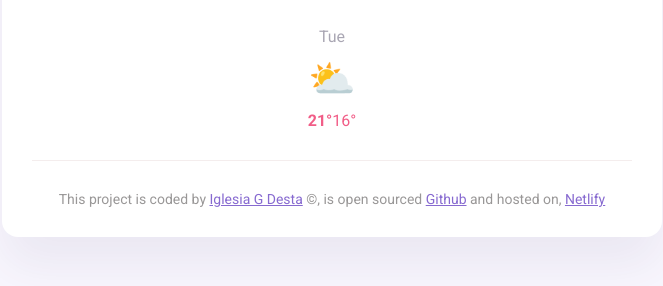
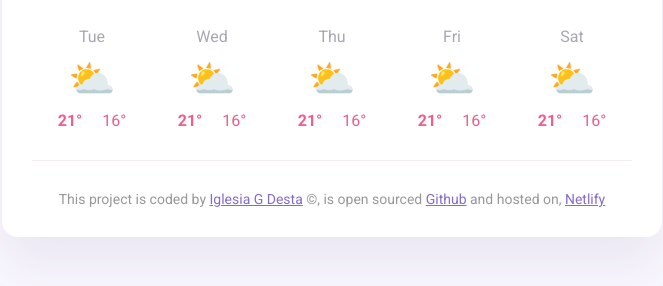
Before and after one commit to Idesta1/weather-forecast, a plain HTML site: page index.html in a window 1280 px wide. Shown: the part 462-748 px from the top of the page, without its empty margins (308-971 px from the left). Drawn offline with nearby package versions, Linux system fonts and the light colour scheme; no server answers.

Commit message:
adjusted the padding

```diff
--- a/index.html
+++ b/index.html
@@ -46,6 +46,38 @@
             <div class="weather-forecast-temp">16°</div>
       </div>
     </div>
+    <div class="weather-forecast-day">
+      <div class="weather-forecast-date">Wed</div>
+      <div class="weather-forecast-icon">⛅</div>
+      <div class="weather-forecast-temperature">
+        <div class="weather-forecast-temp"><strong>21°</strong></div>
+          <div class="weather-forecast-temp">16°</div>
+    </div>
+  </div>
+  <div class="weather-forecast-day">
+    <div class="weather-forecast-date"> Thu</div>
+    <div class="weather-forecast-icon">⛅</div>
+    <div class="weather-forecast-temperature">
+      <div class="weather-forecast-temp"><strong>21°</strong></div>
+        <div class="weather-forecast-temp">16°</div>
+  </div>
+</div>
+<div class="weather-forecast-day">
+  <div class="weather-forecast-date"> Fri</div>
+  <div class="weather-forecast-icon">⛅</div>
+  <div class="weather-forecast-temperature">
+    <div class="weather-forecast-temp"><strong>21°</strong></div>
+      <div class="weather-forecast-temp">16°</div>
+</div>
+</div>
+<div class="weather-forecast-day">
+  <div class="weather-forecast-date"> Sat</div>
+  <div class="weather-forecast-icon">⛅</div>
+  <div class="weather-forecast-temperature">
+    <div class="weather-forecast-temp"><strong>21°</strong></div>
+      <div class="weather-forecast-temp">16°</div>
+</div>
+</div>
   </main>
 
 
--- a/src/style.css
+++ b/src/style.css
@@ -94,8 +94,7 @@ body{
   margin-top:30px;
 }
 .weather-forecast-temp{
-  padding:0 1
-  0px;
+  padding:0 10px;
 }
 
 
```
